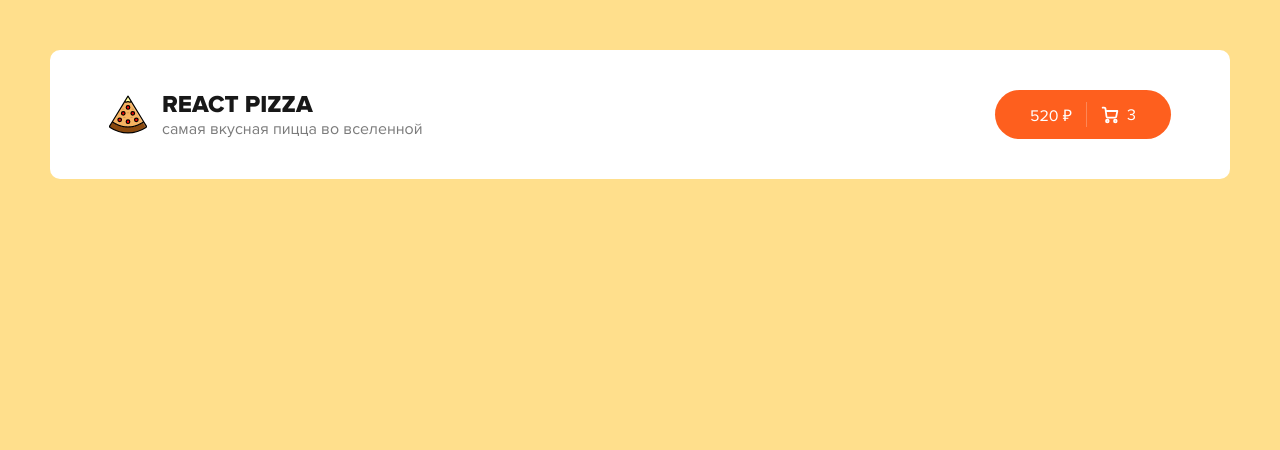
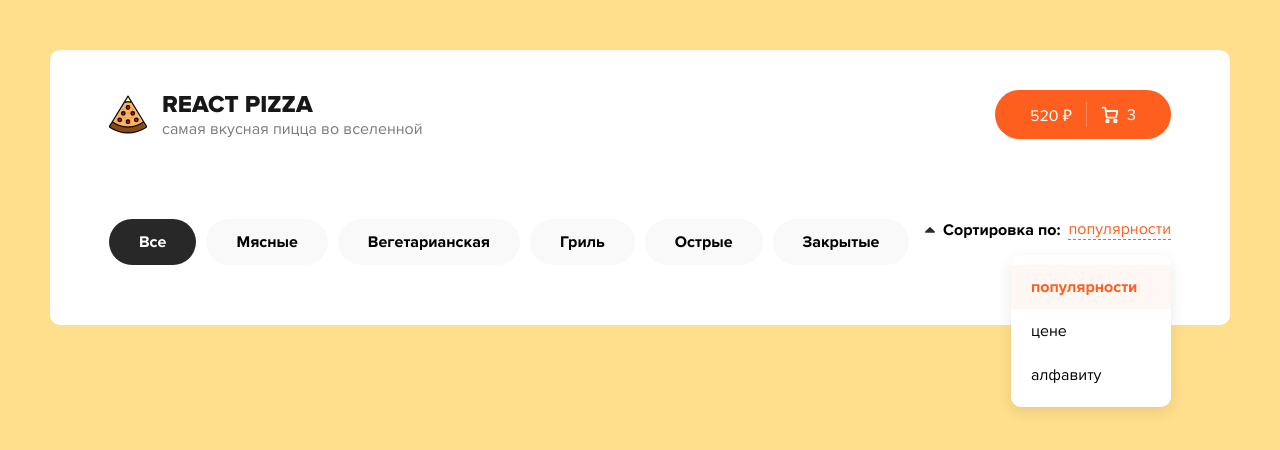
Before and after one commit to iamalone98/react-pizza, a React (Create React App) app: page / in a window 1280 px wide. Shown: the top 450 px of the page. Built offline with nearby package versions, Linux system fonts and the light colour scheme.

Commit message:
Filter component

```diff
--- /dev/null
+++ b/src/components/Filter/Category.jsx
@@ -0,0 +1,46 @@
+import styled from "styled-components";
+
+const StyledCategory = styled.div`
+  ul {
+    display: flex;
+    flex-wrap: wrap;
+    list-style-type: none;
+
+    li {
+      background-color: #f9f9f9;
+      padding: 13px 30px;
+      margin-bottom: 20px;
+      border-radius: 30px;
+      margin-right: 10px;
+      font-weight: bold;
+      cursor: pointer;
+      transition: background-color 0.1s ease-in-out;
+
+      &:hover {
+        background-color: rgba(0, 0, 0, 0.1);
+      }
+
+      &.active {
+        background-color: #282828;
+        color: #fff;
+      }
+    }
+  }
+`;
+
+const Category = () => {
+  return (
+    <StyledCategory>
+      <ul>
+        <li className="active">Все</li>
+        <li>Мясные</li>
+        <li>Вегетарианская</li>
+        <li>Гриль</li>
+        <li>Острые</li>
+        <li>Закрытые</li>
+      </ul>
+    </StyledCategory>
+  );
+};
+
+export default Category;
--- /dev/null
+++ b/src/components/Filter/Filter.jsx
@@ -0,0 +1,20 @@
+import styled from "styled-components";
+import Category from "./Category";
+import Sort from "./Sort";
+
+const StyledFilter = styled.div`
+  display: flex;
+  align-items: flex-start;
+  justify-content: space-between;
+`;
+
+const Filter = () => {
+  return (
+    <StyledFilter>
+      <Category />
+      <Sort />
+    </StyledFilter>
+  );
+};
+
+export default Filter;
--- /dev/null
+++ b/src/components/Filter/Sort.jsx
@@ -0,0 +1,86 @@
+import styled from "styled-components";
+
+const StyledSort = styled.div`
+  position: relative;
+`;
+
+const StyledSortPopup = styled.div`
+  position: absolute;
+  right: 0;
+  margin-top: 15px;
+  background: #ffffff;
+  box-shadow: 0px 5px 15px rgba(0, 0, 0, 0.09);
+  border-radius: 10px;
+  overflow: hidden;
+  padding: 10px 0;
+  width: 160px;
+
+  ul {
+    overflow: hidden;
+    li {
+      padding: 12px 20px;
+      cursor: pointer;
+
+      &.active,
+      &:hover {
+        background: rgba(254, 95, 30, 0.05);
+      }
+
+      &.active {
+        font-weight: bold;
+        color: #fe5f1e;
+      }
+    }
+  }
+`;
+
+const StyledSortLabel = styled.div`
+  display: flex;
+  align-items: center;
+
+  svg {
+    margin-right: 8px;
+  }
+
+  b {
+    margin-right: 8px;
+  }
+
+  span {
+    color: #fe5f1e;
+    border-bottom: 1px dashed #fe5f1e;
+    cursor: pointer;
+  }
+`;
+
+const Sort = () => {
+  return (
+    <StyledSort>
+      <StyledSortLabel>
+        <svg
+          width="10"
+          height="6"
+          viewBox="0 0 10 6"
+          fill="none"
+          xmlns="http://www.w3.org/2000/svg"
+        >
+          <path
+            d="M10 5C10 5.16927 9.93815 5.31576 9.81445 5.43945C9.69075 5.56315 9.54427 5.625 9.375 5.625H0.625C0.455729 5.625 0.309245 5.56315 0.185547 5.43945C0.061849 5.31576 0 5.16927 0 5C0 4.83073 0.061849 4.68424 0.185547 4.56055L4.56055 0.185547C4.68424 0.061849 4.83073 0 5 0C5.16927 0 5.31576 0.061849 5.43945 0.185547L9.81445 4.56055C9.93815 4.68424 10 4.83073 10 5Z"
+            fill="#2C2C2C"
+          />
+        </svg>
+        <b>Сортировка по:</b>
+        <span>популярности</span>
+      </StyledSortLabel>
+      <StyledSortPopup>
+        <ul>
+          <li className="active">популярности</li>
+          <li>цене</li>
+          <li>алфавиту</li>
+        </ul>
+      </StyledSortPopup>
+    </StyledSort>
+  );
+};
+
+export default Sort;
--- a/src/components/Header/Header.jsx
+++ b/src/components/Header/Header.jsx
@@ -1,8 +1,8 @@
 import styled from "styled-components";
+import { Link } from "react-router-dom";
 
 import logo from "./../../assets/img/pizza-logo.svg";
 import cart from "./../../assets/img/cart.svg";
-import { Link } from "react-router-dom";
 
 const StyledHeader = styled.div`
   border-bottom: 1px solid $gray-line;
--- a/src/pages/Home.jsx
+++ b/src/pages/Home.jsx
@@ -1,7 +1,28 @@
+import styled from "styled-components";
+import Filter from "../components/Filter/Filter";
+
 import Header from "../components/Header/Header";
 
+const StyledContainer = styled.div`
+  padding: 40px 0;
+`;
+
+const StyledContent = styled.div`
+  width: 90%;
+  margin: 0 auto;
+`;
+
 const Home = () => {
-  return <Header />;
+  return (
+    <>
+      <Header />
+      <StyledContainer>
+        <StyledContent>
+          <Filter />
+        </StyledContent>
+      </StyledContainer>
+    </>
+  );
 };
 
 export default Home;
```
